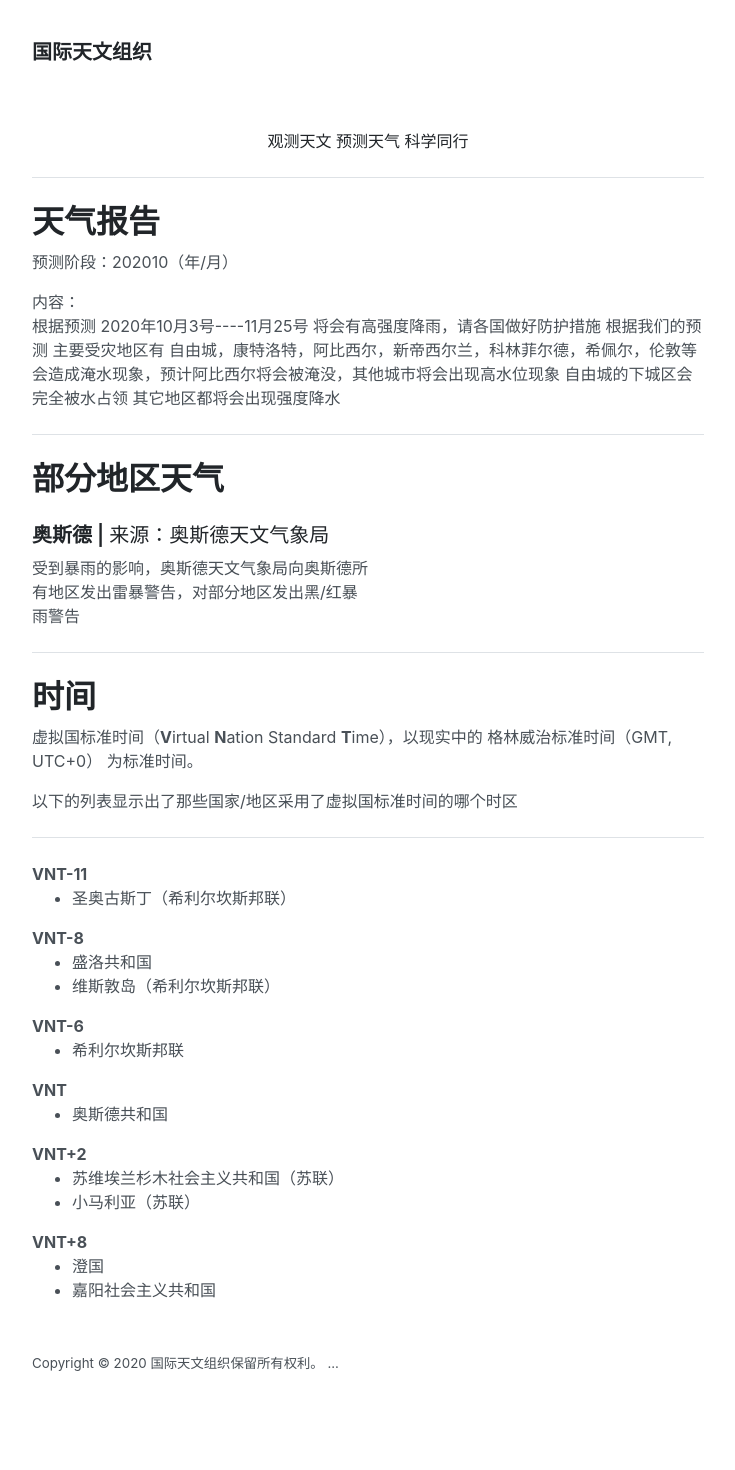
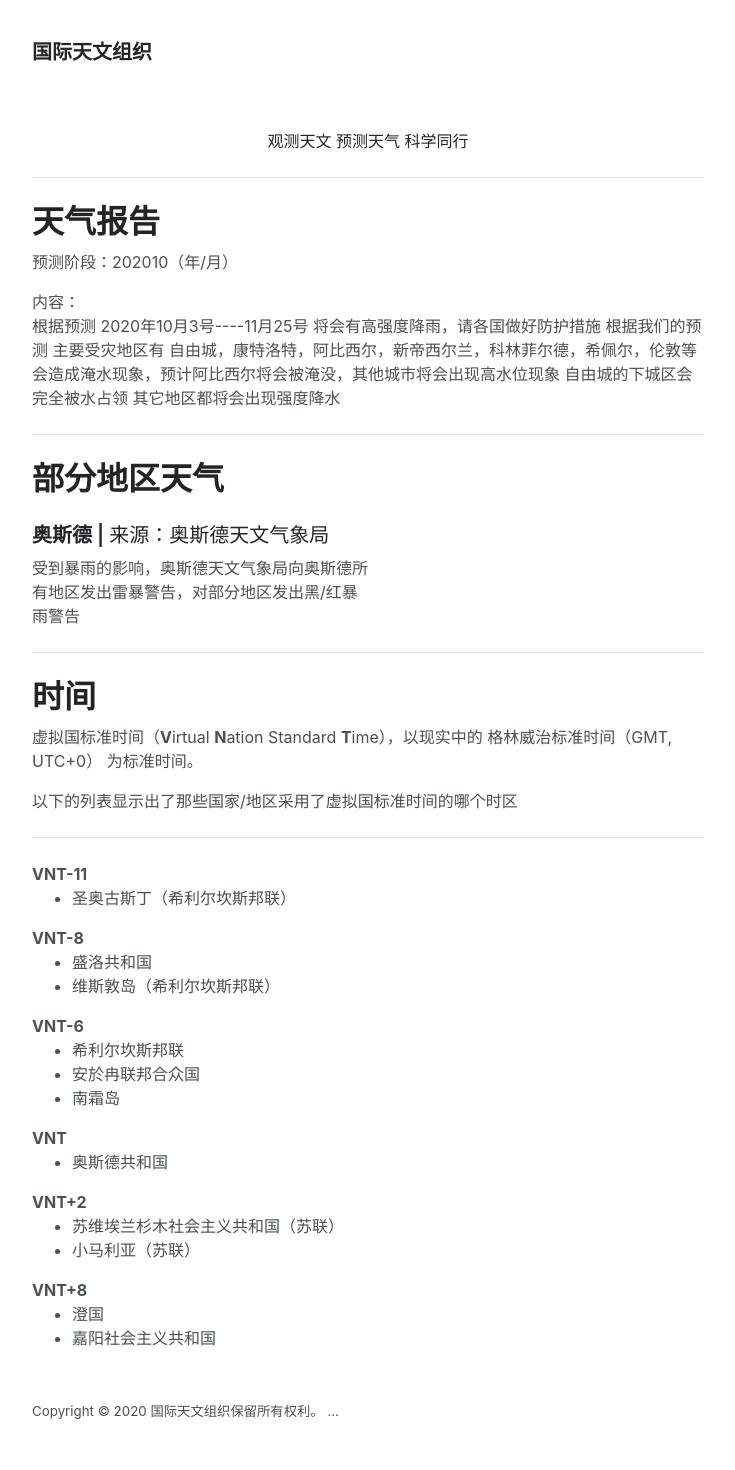
Before and after one commit to vunconf/vunconf.github.io, a Jekyll site: the page built from iao/index.html, in a window 1280 px wide. Shown: the whole page, without its empty margins (272-1007 px from the left). Built offline with Jekyll 4.4.1, drawn with Linux system fonts in a browser that asks for light colours; before the commit the page ends 1422 px from its top, so only the background shows below that.

Commit message:
Update index.html

```diff
--- a/iao/index.html
+++ b/iao/index.html
@@ -32,6 +32,8 @@ title: 主页
 <b>VNT-6</b>
 <ul>
   <li>希利尔坎斯邦联</li>
+  <li>安於冉联邦合众国</li>
+  <li>南霜岛</li>
 </ul>
 <b>VNT</b>
 <ul>
```
